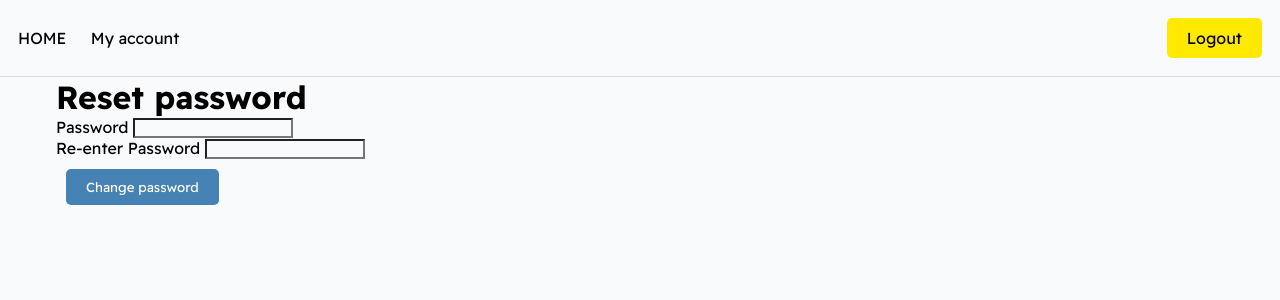
After one commit to sxsmg/codebattle, a Django app: page /change-password/ in a window 1280 px wide. The commit adds this page. Shown: the top 300 px of the page. Run offline with Django 4.2, Linux system fonts and the light colour scheme; a user stored in the database is signed in; parts of the project's set-up code (start-up, migrations or seed data) failed here and were passed over.

Commit message:
pushing changes

```diff
--- a/base/urls.py
+++ b/base/urls.py
@@ -2,22 +2,19 @@ from django.urls import path
 from . import views
 
 urlpatterns = [
-    path('', views.home_page, name="home"),
-    path('event/<str:pk>/', views.event_page, name="event"),
-    path('registration-confirmation/<str:pk>',
-        views.registration_confirmation, name="registration-confirmation"),
-
-    path('user/<str:pk>/', views.user_page, name="profile"),
-    path('account/', views.account_page, name='account'),
-    path('account/', views.account_page, name='account'),
-    path('edit-account', views.edit_account, name='edit-account'),
-
-    path('update-submission/<str:pk>', views.update_submission, name='update-submission'),
-
-
+   path('', views.home_page, name="home"),
 
     path('login/', views.login_page, name="login"),
     path('register/', views.register_page, name="register"),
+    path('logout/', views.logout_user, name="logout"),
+    path('user/<str:pk>/', views.user_page, name="profile"),
+    path('event/<str:pk>/', views.event_page, name="event"),
+    path('registration-confirmation/<str:pk>/', views.registration_confirmation, name="registration-confirmation"),
 
-    path('logout/', views.logout_user, name="logout"),
+    path('account/', views.account_page, name="account"),
+    path('edit-account/', views.edit_account, name="edit-account"),
+    path('change-password/', views.change_password, name="change-password"),
+    path('project-submission/<str:pk>/', views.project_submission, name="project-submission"),
+
+    path('update-submission/<str:pk>/', views.update_submission, name="update-submission"),
 ]
--- a/base/views.py
+++ b/base/views.py
@@ -4,6 +4,7 @@ from .models import User, Event, Submission
 from .forms import SubmissionForm, CustomUserCreateForm, UserForm
 from django.contrib.auth.decorators import login_required
 from django.contrib.auth import authenticate, login, logout
+from django.contrib.auth.hashers import make_password
 # Create your views here.
 def home_page(request):
     limit = request.GET.get('limit')
@@ -77,12 +78,14 @@ def account_page(request):
     context = {'user': user}
     return render(request, 'account.html', context)
 
+@login_required(login_url='login')
 def edit_account(request):
     form = UserForm(instance=request.user)
 
     if request.method == "POST":
         form = UserForm(request.POST, request.FILES, instance=request.user)
         if form.is_valid():
+            user = form.save(commit=False)
             form.save()
             return redirect('account')
 
@@ -90,7 +93,17 @@ def edit_account(request):
     return render(request, 'user_form.html', context)
 
 
-
+@login_required(login_url='login')
+def change_password(request):
+    if request.method == "POST":
+        password1 = request.POST.get('password1')
+        password2 = request.POST.get('password2')
+        if password1 == password2:
+            new_pass = make_password(password1)
+            request.user.password = new_pass
+            request.user.save()
+            return redirect('account')
+    return render(request, 'change_password.html')
 
 @login_required(login_url='login')
 def registration_confirmation(request, pk):
--- /dev/null
+++ b/templates/change_password.html
@@ -0,0 +1,27 @@
+{% extends 'main.html' %}
+
+{% block content %}
+<h1>Reset password</h1>
+
+<form method="POST">
+    {% csrf_token %}
+    <div class="form-field-wrapper">
+
+       <label> Password </label>
+       <input type="password" name="password"/>
+    </div>
+
+    <div class="form-field-wrapper">
+
+       <label> Re-enter Password </label>
+       <input type="password" name="password"/>
+    </div>
+
+    <div class="form-field-wrapper">
+       <input class="btn btn--primary" type="submit" value="Change password" />
+    </div>
+</form>
+
+
+
+{% endblock content %}
--- a/templates/home.html
+++ b/templates/home.html
@@ -13,6 +13,8 @@
                 <h3>{{event.name}}</h3>
                 <p>{{event.participants.all.count}} registered</p>
                 <p>Registration deadline: {{event.registration_deadline}}</p>
+                <p>{{user.name}}</p>
+
             </div>
             {% endfor %}
             </a>
@@ -27,6 +29,9 @@
             <div class="wrapper--user">
                 <img class='user--avatar--sm' src="{{user.avatar.url}}"
                 <h4>{{user.name}}</h4>
+                {% if user.bio %}
+                <p>{{user.bio | truncatechars:50}}</p>
+                {% endif %}
             </div></a>
             {% endfor %}
     </section>
```
Also changed, not shown: templates/account.html (+6 -3 lines), templates/event.html (+14 -9 lines), templates/profile.html (+10 -1 lines).
